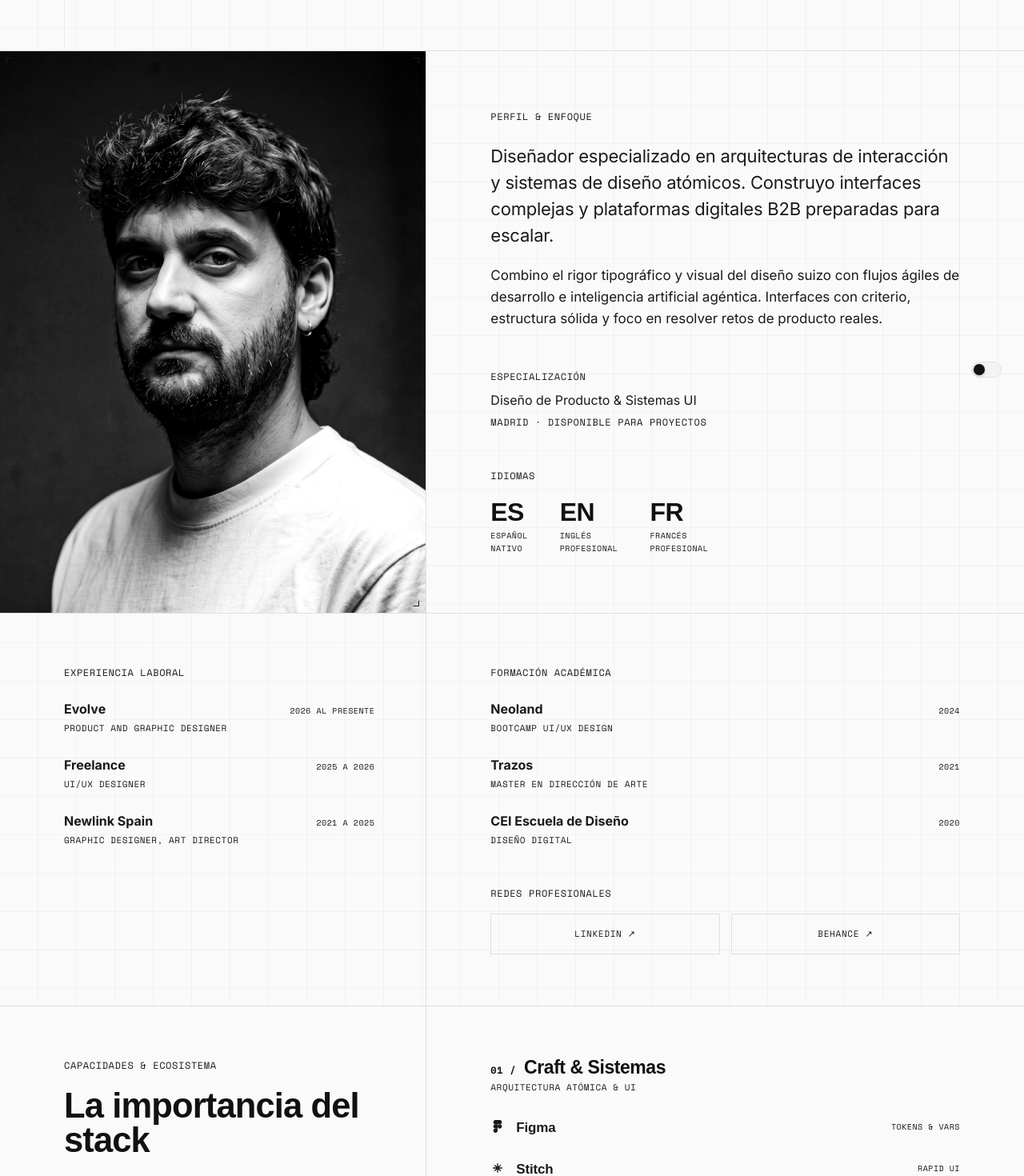
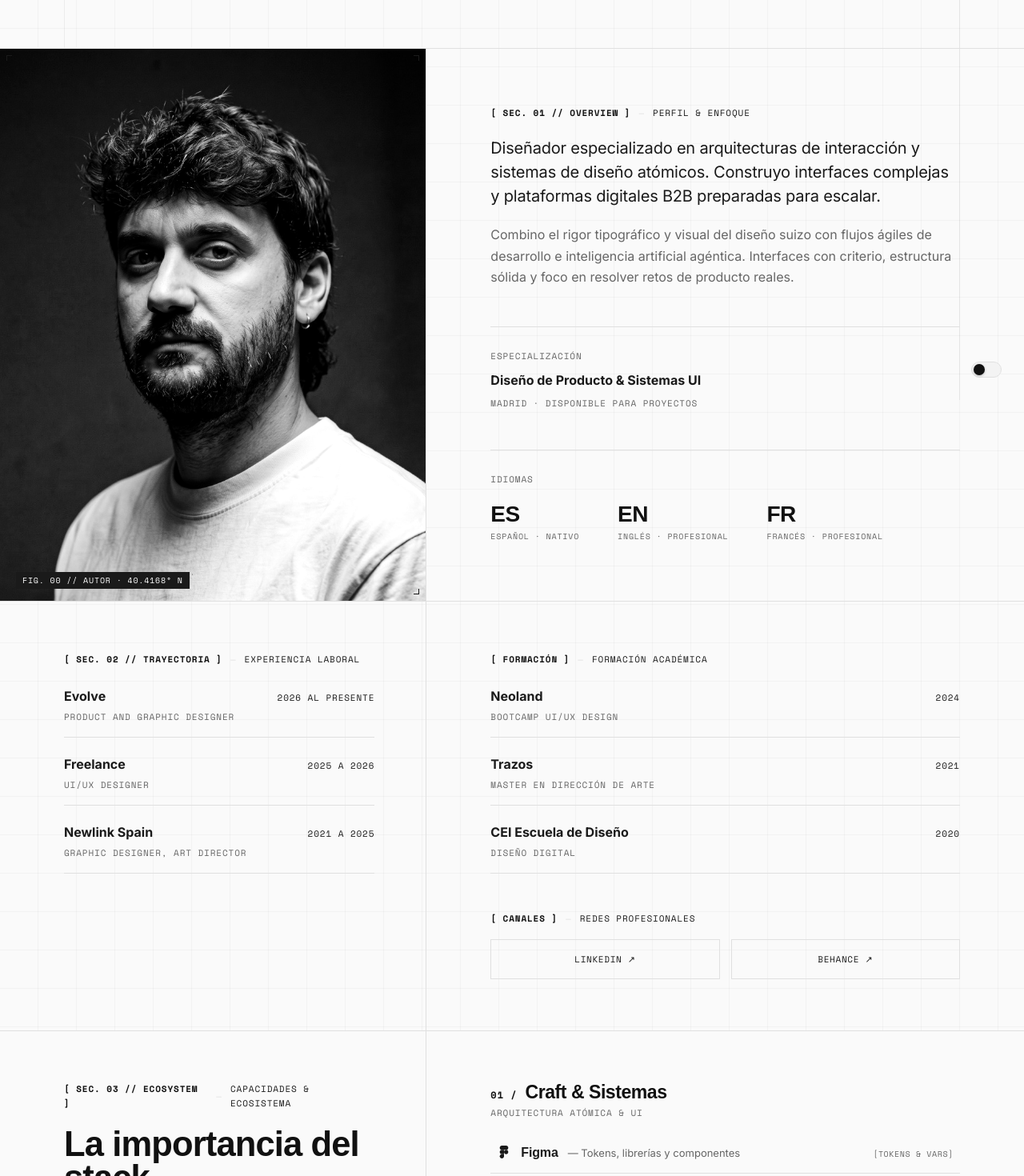
Before and after one commit to antonmojon/AcalerPortfolio, a React (Vite) app: page /about in a window 1280 px wide. Shown: the part 300-1770 px from the top of the page at 80% size. Built offline with nearby package versions, Linux system fonts and the light colour scheme; the HTML template or start-up script is replaced by a standard one; a web font is replaced by a local one.

Commit message:
refactor(about): apply blueprint architecture, swiss typography, and instant-read stack matrix

```diff
--- a/src/index.css
+++ b/src/index.css
@@ -742,28 +742,33 @@ body {
 .editorial-stack-row {
   display: flex;
   justify-content: space-between;
-  align-items: flex-start;
-  padding: 12px 0;
-  cursor: pointer;
+  align-items: baseline;
+  padding: 13px 8px;
+  cursor: default;
   background: transparent;
-  transition: padding-left 0.2s ease;
+  transition: background-color 0.2s ease, padding-left 0.2s ease;
 }
 
 .editorial-stack-row:hover {
-  padding-left: 8px;
+  background-color: var(--bg-surface);
+  padding-left: 14px;
 }
 
 .editorial-stack-row:hover .editorial-stack-name {
-  border-bottom-color: var(--accent-color) !important;
-}
-
-.editorial-stack-row:hover .editorial-stack-arrow {
-  opacity: 1 !important;
-  transform: translateX(0) !important;
+  color: var(--hero-title-color) !important;
 }
 
 .editorial-stack-row:hover .editorial-stack-icon {
   color: var(--accent-color) !important;
+}
+
+@media (max-width: 640px) {
+  .editorial-stack-row {
+    flex-direction: column !important;
+    align-items: flex-start !important;
+    gap: 6px !important;
+    padding: 12px 4px !important;
+  }
 }
 
 /* ─── Contact Page: Retícula Suiza y Formulario Editorial ───── */
--- a/src/pages/AboutPage.tsx
+++ b/src/pages/AboutPage.tsx
@@ -9,8 +9,8 @@ import portraitImg from '../assets/antonio-calero.jpg';
 const META = {
   fontFamily: '"Space Mono", monospace',
   fontWeight: 400,
-  fontSize: '12px',
-  letterSpacing: '0.05em',
+  fontSize: '11px',
+  letterSpacing: '0.08em',
   textTransform: 'uppercase' as const,
   color: 'var(--text-secondary)',
   lineHeight: '1.6',
@@ -19,8 +19,8 @@ const META = {
 const BODY = {
   fontFamily: '"Inter", sans-serif',
   fontWeight: 400,
-  fontSize: '18px',
-  lineHeight: '1.5',
+  fontSize: '16px',
+  lineHeight: '1.65',
   color: 'var(--text-primary)',
 };
 
@@ -94,6 +94,9 @@ function AboutHero() {
         }}
       >
         <p style={{ ...META, color: 'var(--text-primary)', margin: 0 }}>{t('about.top_tag')}</p>
+        <span className="blueprint-stamp" style={{ ...META, color: 'var(--text-secondary)', margin: 0 }}>
+          CAPA ZERO // PERFIL 01
+        </span>
       </div>
 
       {/* Name & Role — Full width editorial masthead matching Home & Contact */}
@@ -174,6 +177,11 @@ function AboutBio() {
             }
           }}
         />
+        <div style={{ position: 'absolute', bottom: '16px', left: '20px', zIndex: 2, pointerEvents: 'none' }}>
+          <span style={{ ...META, fontSize: '10px', color: 'var(--accent-contrast)', backgroundColor: 'var(--text-primary)', padding: '3px 8px', letterSpacing: '0.08em' }}>
+            FIG. 00 // AUTOR · 40.4168° N
+          </span>
+        </div>
       </div>
 
       {/* Bio — 7 cols */}
@@ -190,28 +198,32 @@ function AboutBio() {
       >
         {/* Perfil & Enfoque */}
         <div>
-          <p style={{ ...META, color: 'var(--text-primary)', marginBottom: '24px' }}>{t('about.bio_label')}</p>
-          <p style={{ ...BODY, fontSize: '22px', lineHeight: '1.5', letterSpacing: '-0.01em', color: 'var(--text-primary)' }}>
+          <div style={{ display: 'flex', alignItems: 'center', gap: '10px', marginBottom: '20px' }}>
+            <span style={{ ...META, color: 'var(--accent-color)', fontWeight: 700 }}>[ SEC. 01 // OVERVIEW ]</span>
+            <span style={{ ...META, color: 'var(--border-color)' }}>—</span>
+            <p style={{ ...META, color: 'var(--text-primary)', margin: 0 }}>{t('about.bio_label')}</p>
+          </div>
+          <p style={{ ...BODY, fontSize: '20px', lineHeight: '1.5', letterSpacing: '-0.01em', color: 'var(--text-primary)' }}>
             {t('about.bio_p1')}
           </p>
-          <p style={{ ...BODY, fontSize: '17px', color: 'var(--text-primary)', marginTop: '20px', lineHeight: '1.6' }}>
+          <p style={{ ...BODY, fontSize: '16px', color: 'var(--text-secondary)', marginTop: '20px', lineHeight: '1.65' }}>
             {t('about.bio_p2')}
           </p>
         </div>
 
         {/* Rol */}
-        <div>
-          <p style={{ ...META, marginBottom: '8px', color: 'var(--text-primary)' }}>{t('about.bio_role_label')}</p>
-          <p style={{ ...BODY, fontSize: '16px', color: 'var(--text-primary)' }}>
+        <div style={{ borderTop: '1px solid var(--border-color)', paddingTop: '28px' }}>
+          <p style={{ ...META, marginBottom: '8px', color: 'var(--text-secondary)' }}>{t('about.bio_role_label')}</p>
+          <p style={{ ...BODY, fontSize: '16px', fontWeight: 600, color: 'var(--text-primary)', margin: 0 }}>
             {t('about.bio_role_value')}
           </p>
-          <p style={{ ...META, marginTop: '6px', color: 'var(--text-primary)' }}>{t('about.bio_status')}</p>
+          <p style={{ ...META, marginTop: '8px', color: 'var(--text-secondary)' }}>{t('about.bio_status')}</p>
         </div>
 
         {/* Idiomas */}
-          <div>
-            <p style={{ ...META, color: 'var(--text-primary)', marginBottom: '20px' }}>{t('about.languages_label')}</p>
-            <div className="about-lang-row" style={{ display: 'flex', gap: '40px' }}>
+        <div style={{ borderTop: '1px solid var(--border-color)', paddingTop: '28px' }}>
+          <p style={{ ...META, color: 'var(--text-secondary)', marginBottom: '20px' }}>{t('about.languages_label')}</p>
+          <div className="about-lang-row" style={{ display: 'flex', gap: '48px' }}>
             {[
               { lang: 'ES', label: t('about.lang_es_title'), level: t('about.lang_es_level') },
               { lang: 'EN', label: t('about.lang_en_title'), level: t('about.lang_en_level') },
@@ -220,11 +232,12 @@ function AboutBio() {
               <div key={lang}>
                 <p style={{
                   fontFamily: '"Special Gothic", sans-serif',
-                    fontWeight: 700, fontSize: '32px',
+                  fontWeight: 700, fontSize: '28px',
                   letterSpacing: '-0.02em', color: 'var(--hero-title-color)', lineHeight: '1',
+                  margin: 0,
                   transition: 'color 0.4s ease',
                 }}>{lang}</p>
-                  <p style={{ ...META, fontSize: '10px', marginTop: '6px', color: 'var(--text-primary)' }}>{label}<br />{level}</p>
+                <p style={{ ...META, fontSize: '10px', marginTop: '6px', color: 'var(--text-secondary)' }}>{label} · {level}</p>
               </div>
             ))}
           </div>
@@ -397,11 +410,14 @@ function AboutExperience() {
         }}
       >
         <div>
-          {/* Sin borde superior encima del título */}
-          <p style={{ ...META, color: 'var(--text-primary)', marginBottom: '24px' }}>
+          <div style={{ display: 'flex', alignItems: 'center', gap: '10px', marginBottom: '24px' }}>
+            <span style={{ ...META, color: 'var(--accent-color)', fontWeight: 700 }}>[ SEC. 02 // TRAYECTORIA ]</span>
+            <span style={{ ...META, color: 'var(--border-color)' }}>—</span>
+            <p style={{ ...META, color: 'var(--text-primary)', margin: 0 }}>
               {t('about.exp_title')}
             </p>
-          <div style={{ display: 'flex', flexDirection: 'column', gap: '24px' }}>
+          </div>
+          <div style={{ display: 'flex', flexDirection: 'column', gap: '20px' }}>
             {experiences.map(({ company, role, period }) => (
               <div
                 key={company}
@@ -409,15 +425,17 @@ function AboutExperience() {
                   display: 'flex',
                   justifyContent: 'space-between',
                   alignItems: 'baseline',
+                  borderBottom: '1px solid var(--border-color)',
+                  paddingBottom: '16px',
                 }}
               >
                 <div>
                   <p style={{ ...BODY, fontSize: '16px', fontWeight: 600, color: 'var(--text-primary)', marginBottom: '4px' }}>
                     {company}
                   </p>
-                  <p style={{ ...META, fontSize: '11px', color: 'var(--text-primary)' }}>{role}</p>
+                  <p style={{ ...META, fontSize: '11px', color: 'var(--text-secondary)' }}>{role}</p>
                 </div>
-                <p style={{ ...META, fontSize: '10px', flexShrink: 0, marginLeft: '12px', textAlign: 'right', color: 'var(--text-primary)' }}>
+                <p style={{ ...META, fontSize: '11px', flexShrink: 0, marginLeft: '12px', textAlign: 'right', color: 'var(--text-primary)' }}>
                   {period}
                 </p>
               </div>
@@ -437,12 +455,16 @@ function AboutExperience() {
           gap: '48px',
         }}
       >
-        {/* Formación Académica — Sin borde superior encima */}
+        {/* Formación Académica */}
         <div>
-          <p style={{ ...META, color: 'var(--text-primary)', marginBottom: '24px' }}>
+          <div style={{ display: 'flex', alignItems: 'center', gap: '10px', marginBottom: '24px' }}>
+            <span style={{ ...META, color: 'var(--accent-color)', fontWeight: 700 }}>[ FORMACIÓN ]</span>
+            <span style={{ ...META, color: 'var(--border-color)' }}>—</span>
+            <p style={{ ...META, color: 'var(--text-primary)', margin: 0 }}>
               {t('about.edu_title')}
             </p>
-          <div style={{ display: 'flex', flexDirection: 'column', gap: '24px' }}>
+          </div>
+          <div style={{ display: 'flex', flexDirection: 'column', gap: '20px' }}>
             {educations.map(({ school, degree, year }) => (
               <div
                 key={school}
@@ -450,15 +472,17 @@ function AboutExperience() {
                   display: 'flex',
                   justifyContent: 'space-between',
                   alignItems: 'baseline',
+                  borderBottom: '1px solid var(--border-color)',
+                  paddingBottom: '16px',
                 }}
               >
                 <div>
                   <p style={{ ...BODY, fontSize: '16px', fontWeight: 600, color: 'var(--text-primary)', marginBottom: '4px' }}>
                     {school}
                   </p>
-                  <p style={{ ...META, fontSize: '11px', color: 'var(--text-primary)' }}>{degree}</p>
+                  <p style={{ ...META, fontSize: '11px', color: 'var(--text-secondary)' }}>{degree}</p>
                 </div>
-                <p style={{ ...META, fontSize: '10px', flexShrink: 0, marginLeft: '12px', color: 'var(--text-primary)' }}>
+                <p style={{ ...META, fontSize: '11px', flexShrink: 0, marginLeft: '12px', color: 'var(--text-primary)' }}>
                   {year}
                 </p>
               </div>
@@ -466,11 +490,15 @@ function AboutExperience() {
           </div>
         </div>
 
-        {/* Redes profesionales — Sin borde superior encima */}
+        {/* Redes profesionales */}
         <div>
-          <p style={{ ...META, color: 'var(--text-primary)', marginBottom: '16px' }}>
+          <div style={{ display: 'flex', alignItems: 'center', gap: '10px', marginBottom: '16px' }}>
+            <span style={{ ...META, color: 'var(--accent-color)', fontWeight: 700 }}>[ CANALES ]</span>
+            <span style={{ ...META, color: 'var(--border-color)' }}>—</span>
+            <p style={{ ...META, color: 'var(--text-primary)', margin: 0 }}>
               {t('about.channels_title')}
             </p>
+          </div>
           <div style={{ display: 'grid', gridTemplateColumns: 'repeat(2, 1fr)', gap: '14px', width: '100%' }}>
             {[
               { label: 'LinkedIn ↗', href: 'https://www.linkedin.com/in/antonio-calero-alcala-de-la-moneda-b8732a164/' },
@@ -580,7 +608,6 @@ const PILLARS_DATA: PillarData[] = [
 function AboutStack() {
   const { t, getPillars } = useLanguage();
   const ref = useRevealAll();
-  const [selectedTool, setSelectedTool] = useState<string | null>(null);
   const pillars = getPillars();
 
   return (
@@ -609,9 +636,14 @@ function AboutStack() {
         <div>
           <div
             style={{
+              display: 'flex',
+              alignItems: 'center',
+              gap: '10px',
               marginBottom: '20px',
             }}
           >
+            <span style={{ ...META, color: 'var(--accent-color)', fontWeight: 700 }}>[ SEC. 03 // ECOSYSTEM ]</span>
+            <span style={{ ...META, color: 'var(--border-color)' }}>—</span>
             <p style={{ ...META, color: 'var(--text-primary)', margin: 0 }}>
               {t('about.stack_eyebrow')}
             </p>
@@ -635,19 +667,19 @@ function AboutStack() {
           <p style={{ ...BODY, fontSize: '18px', lineHeight: '1.5', letterSpacing: '-0.01em', color: 'var(--text-primary)', marginBottom: '18px' }}>
             {t('about.stack_manifesto_p1')}
           </p>
-          <p style={{ ...BODY, fontSize: '15px', lineHeight: '1.6', color: 'var(--text-primary)', margin: 0 }}>
+          <p style={{ ...BODY, fontSize: '15px', lineHeight: '1.6', color: 'var(--text-secondary)', margin: 0 }}>
             {t('about.stack_manifesto_p2')}
           </p>
         </div>
 
-        <div style={{ marginTop: '48px' }}>
-          <p style={{ ...META, fontSize: '10px', color: 'var(--text-primary)', margin: 0, lineHeight: '1.6', whiteSpace: 'pre-line' }}>
+        <div style={{ marginTop: '48px', borderTop: '1px solid var(--border-color)', paddingTop: '24px' }}>
+          <p style={{ ...META, fontSize: '10px', color: 'var(--text-secondary)', margin: 0, lineHeight: '1.6', whiteSpace: 'pre-line' }}>
             {t('about.stack_meta')}
           </p>
         </div>
       </div>
 
-      {/* Columna Derecha: Los 3 Pilares y Herramientas — 7 cols */}
+      {/* Columna Derecha: Los 4 Pilares y Herramientas — 7 cols */}
       <div
         className="reveal about-stack-content"
         style={{
@@ -655,7 +687,7 @@ function AboutStack() {
           padding: '64px 80px',
           display: 'flex',
           flexDirection: 'column',
-          gap: '44px',
+          gap: '48px',
         }}
       >
         {pillars.map((pillar, pIdx) => (
@@ -693,94 +725,82 @@ function AboutStack() {
                   {pillar.title}
                 </h3>
               </div>
-              <p style={{ ...META, fontSize: '11px', color: 'var(--text-primary)', margin: 0 }}>
+              <p style={{ ...META, fontSize: '11px', color: 'var(--text-secondary)', margin: 0 }}>
                 {pillar.role}
               </p>
             </div>
 
-            {/* Herramientas del Pilar */}
+            {/* Herramientas del Pilar — Matriz Arquitectónica Inmediata (Cero Clics) */}
             <div style={{ display: 'flex', flexDirection: 'column' }}>
-              {pillar.tools.map((tool) => {
-                const isSelected = selectedTool === tool.name;
-
-                return (
+              {pillar.tools.map((tool) => (
                 <div
                   key={tool.name}
-                    onClick={() => setSelectedTool(prev => prev === tool.name ? null : tool.name)}
                   className="editorial-stack-row"
-                    role="button"
-                    tabIndex={0}
-                    aria-label={`Herramienta ${tool.name}`}
-                    onKeyDown={(e) => {
-                      if (e.key === 'Enter' || e.key === ' ') {
-                        e.preventDefault();
-                        setSelectedTool(prev => prev === tool.name ? null : tool.name);
-                      }
+                  style={{
+                    display: 'flex',
+                    justifyContent: 'space-between',
+                    alignItems: 'baseline',
+                    padding: '13px 8px',
+                    borderBottom: '1px solid var(--border-color)',
+                    transition: 'background-color 0.2s ease, padding-left 0.2s ease',
                   }}
                 >
-                    <div style={{ display: 'flex', alignItems: 'flex-start', gap: '14px', flex: 1 }}>
+                  <div style={{ display: 'flex', alignItems: 'baseline', gap: '12px', flex: 1, minWidth: 0, flexWrap: 'wrap' }}>
                     <span
                       className="editorial-stack-icon"
                       style={{
                         width: '18px',
                         height: '18px',
-                          display: 'flex',
+                        display: 'inline-flex',
                         alignItems: 'center',
                         justifyContent: 'center',
                         color: 'var(--text-primary)',
                         flexShrink: 0,
-                          marginTop: '2px',
+                        transform: 'translateY(2px)',
                         transition: 'color 0.2s ease',
                       }}
                     >
                       {TOOL_ICONS[tool.name]}
                     </span>
-                      <div style={{ flex: 1 }}>
                     <span
                       className="editorial-stack-name"
                       style={{
                         fontFamily: '"Special Gothic", sans-serif',
                         fontWeight: 700,
-                            fontSize: '17px',
+                        fontSize: '16px',
                         letterSpacing: '-0.01em',
                         color: 'var(--text-primary)',
-                            borderBottom: isSelected ? '2px solid var(--accent-color)' : '2px solid transparent',
-                            paddingBottom: '1px',
-                            display: 'inline-flex',
-                            alignItems: 'center',
-                            gap: '6px',
-                            transition: 'border-color 0.2s ease',
+                        flexShrink: 0,
                       }}
                     >
                       {tool.name}
+                    </span>
                     <span
-                            className="editorial-stack-arrow"
                       style={{
-                              fontSize: '0.75em',
-                              opacity: isSelected ? 1 : 0,
-                              transform: isSelected ? 'translateX(0)' : 'translateX(-4px)',
-                              display: 'inline-block',
-                              color: 'var(--accent-color)',
-                              transition: 'opacity 0.2s ease, transform 0.2s ease',
+                        ...BODY,
+                        fontSize: '13px',
+                        color: 'var(--text-secondary)',
+                        lineHeight: '1.4',
                       }}
                     >
-                            →
+                      — {tool.focus}
                     </span>
-                        </span>
-                        {isSelected && (
-                          <p style={{ ...BODY, fontSize: '13px', color: 'var(--text-primary)', margin: '6px 0 2px 0', lineHeight: '1.5' }}>
-                            {tool.focus}
-                          </p>
-                        )}
-                      </div>
                   </div>
 
-                    <span style={{ ...META, fontSize: '10px', color: 'var(--text-primary)', flexShrink: 0, marginLeft: '12px', alignSelf: 'flex-start', marginTop: '4px' }}>
-                      {tool.tag}
+                  <span
+                    style={{
+                      ...META,
+                      fontSize: '10px',
+                      color: 'var(--text-secondary)',
+                      flexShrink: 0,
+                      marginLeft: '16px',
+                      letterSpacing: '0.06em',
+                    }}
+                  >
+                    [{tool.tag}]
                   </span>
                 </div>
-                );
-              })}
+              ))}
             </div>
           </div>
         ))}
```
Lines whose indentation alone changed are shown as unchanged.
